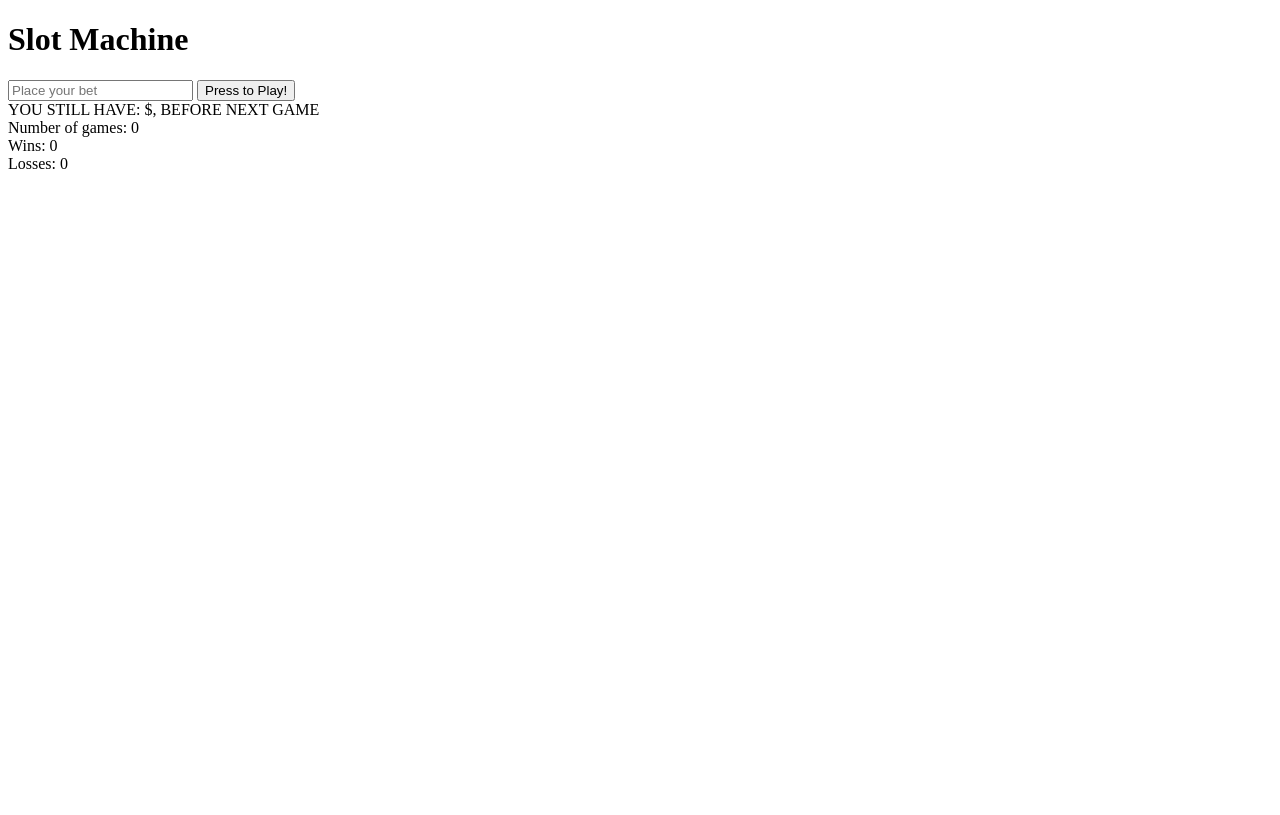
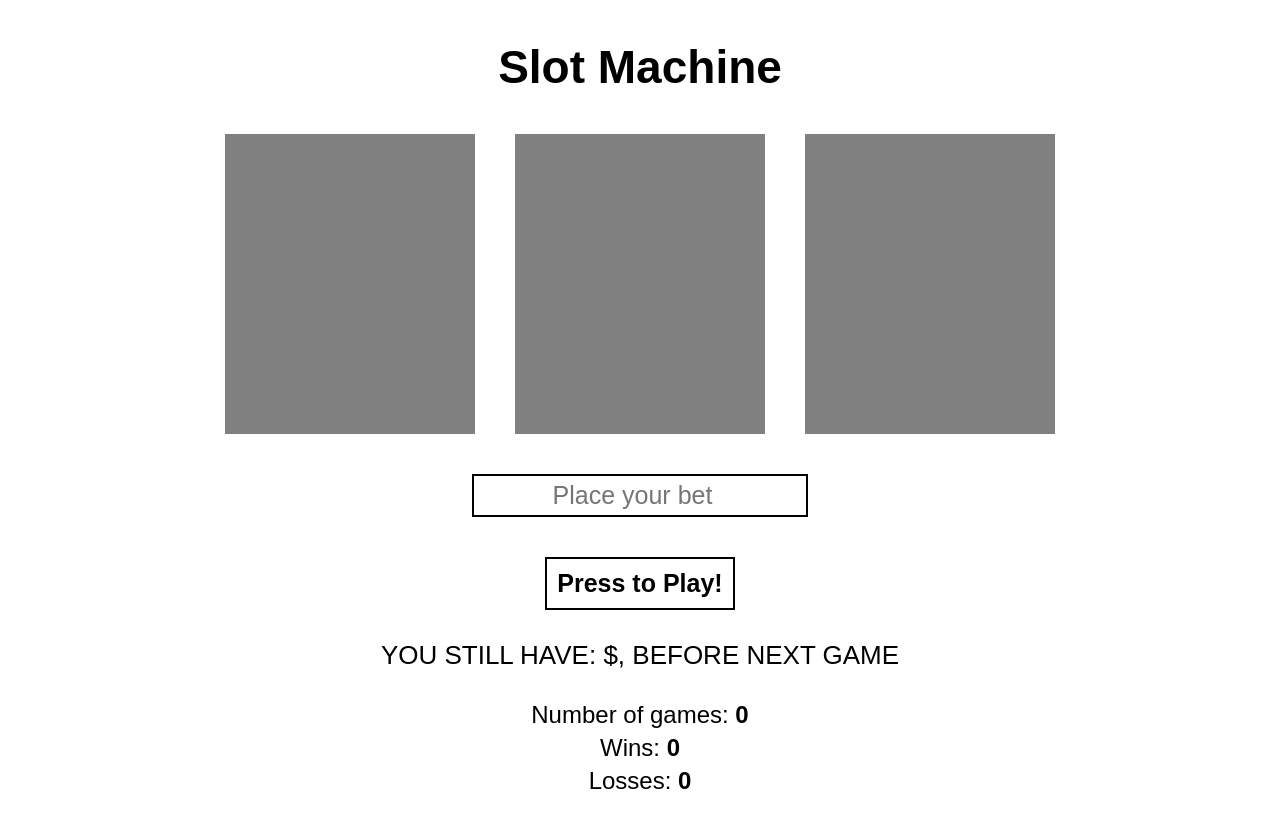
Before and after one commit to greg19850/Slot-Machine-OOP, a plain HTML site: page index.html in a window 1280 px wide. Drawn offline with Linux system fonts and the light colour scheme.

Commit message:
styled html elements in style.css. Changed input id name

```diff
--- a/index.html
+++ b/index.html
@@ -16,7 +16,7 @@
         <div class="color"></div>
         <div class="color"></div>
       </section>
-      <input type="number" placeholder="Place your bet" id="amount" />
+      <input type="number" placeholder="Place your bet" id="bid" />
       <button class="play">Press to Play!</button>
 
       <div class="account">
--- a/style.css
+++ b/style.css
@@ -0,0 +1,66 @@
+*{
+  margin: 0px;
+  padding: 0px;
+  box-sizing: border-box;
+}
+
+body{
+  font-family: Arial, Helvetica, sans-serif;
+}
+.container{
+  width: 80%;
+  text-align: center;
+  margin: 20px auto;
+}
+
+h1{
+  font-size: 46px;
+  padding: 20px;
+}
+.game {
+  display: flex;
+  justify-content: center;
+
+}
+
+.color{
+  width: 250px;
+  height: 300px;
+  margin: 20px;
+  background-color: gray;
+}
+
+#bid{
+  font-size: 25px;
+  text-align: center;
+  margin: 20px;
+  padding: 5px;
+  border: 2px solid #000;
+}
+
+.play{
+  display: block;
+  margin: 20px auto;
+  padding: 10px;
+  font-size: 25px;
+  font-weight: bold;
+  background-color: #fff;
+  border: 2px solid #000;
+}
+
+.account{
+  margin: 30px;
+  font-size: 26px;
+}
+
+.summary{
+  font-size: 24px;
+}
+
+.summary div{
+  margin: 5px;
+}
+
+.wallet,.games,.wins,.losses{
+  font-weight: bold;
+}
```
